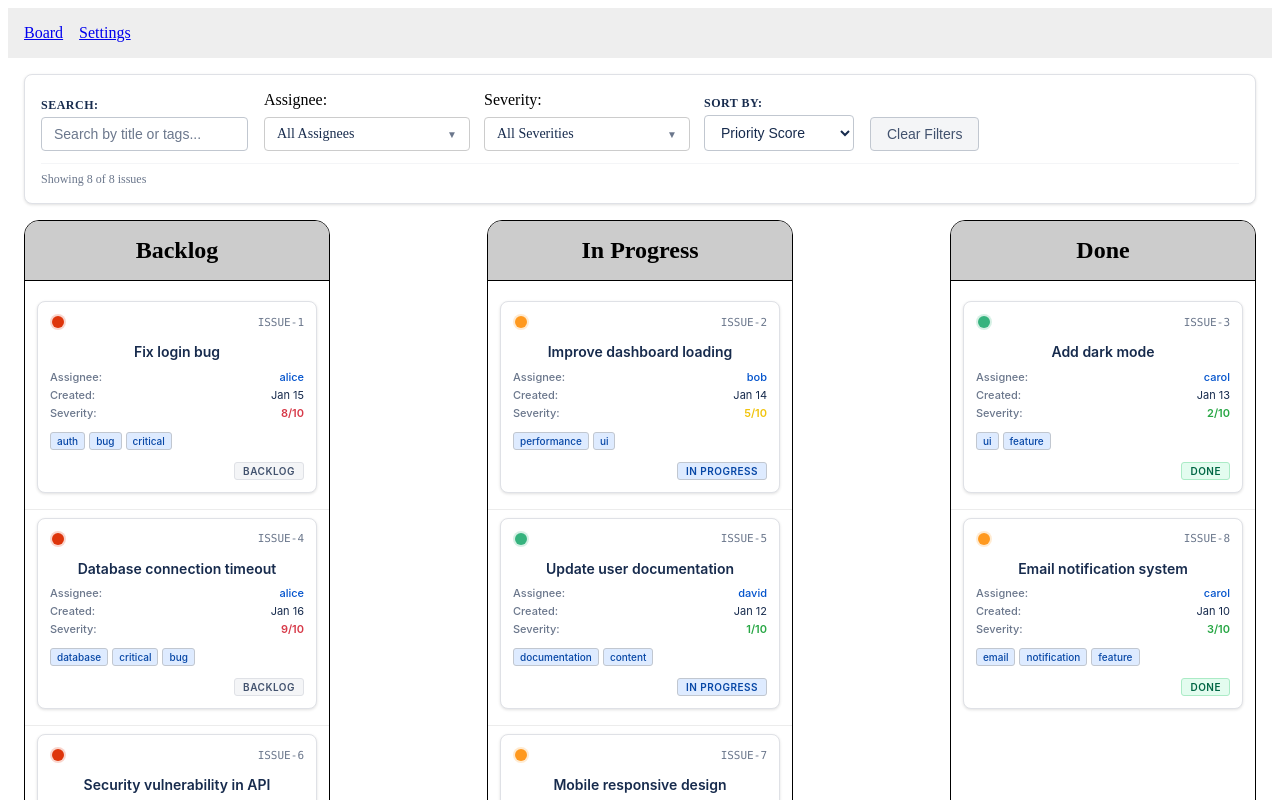
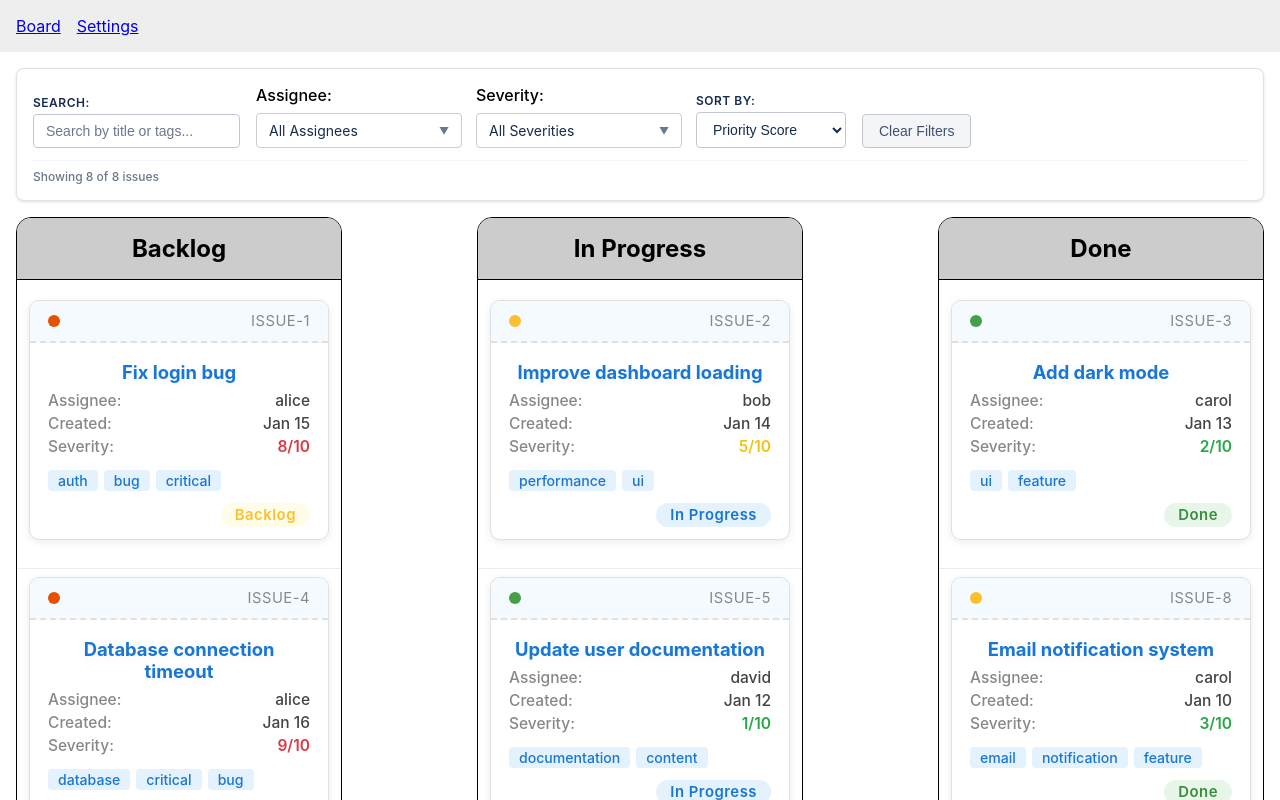
Before and after one commit to Shrikant92Bhatt/react-kanban-report, a React (Create React App) app: page /board in a window 1280 px wide. Shown: the top 800 px of the page. Built offline with nearby package versions, Linux system fonts and the light colour scheme.

Commit message:
click & drag fix added

```diff
--- a/src/components/IssueCard.css
+++ b/src/components/IssueCard.css
@@ -1,245 +1,171 @@
 .issue-card {
-  background-color: #ffffff;
-  border: 1px solid #dfe1e6;
-  border-radius: 8px;
-  box-shadow: 0 1px 3px rgba(0, 0, 0, 0.12);
-  padding: 12px;
-  margin-bottom: 8px;
+  background: #fff;
+  border-radius: 10px;
+  box-shadow: 0 2px 8px rgba(0, 0, 0, 0.08);
+  margin-bottom: 20px;
+  border: 1px solid #e0e0e0;
+  overflow: hidden;
+  padding: 0;
   display: flex;
   flex-direction: column;
-  gap: 8px;
-  transition: all 0.2s ease;
-  cursor: grab;
-  font-family: -apple-system, BlinkMacSystemFont, 'Segoe UI', 'Roboto', 'Oxygen', 'Ubuntu', 'Cantarell', sans-serif;
-  min-height: 120px;
-  width: 280px;
-  max-width: 280px;
+  min-height: 140px;
+  width: 300px;
+  max-width: 100%;
   box-sizing: border-box;
   user-select: none;
-  touch-action: none;
+  transition: box-shadow 0.2s, transform 0.2s;
+  align-items: stretch;
+  justify-content: flex-start;
+  cursor: default;
 }
 
-.issue-card:active {
-  cursor: grabbing;
+.issue-card.dragging {
+  box-shadow: 0 8px 24px rgba(25, 118, 210, 0.18);
+  transform: scale(1.03);
+  opacity: 0.85;
 }
 
 .issue-card:hover {
-  box-shadow: 0 4px 12px rgba(0, 0, 0, 0.15);
-  border-color: #c1c7d0;
-  transform: translateY(-1px);
-}
-
-.issue-card.dragging {
-  opacity: 0.5;
-  transform: rotate(5deg);
-  box-shadow: 0 8px 25px rgba(0, 0, 0, 0.2);
+  box-shadow: 0 4px 16px rgba(25, 118, 210, 0.14);
 }
 
 .card-header {
   display: flex;
-  justify-content: space-between;
   align-items: center;
-  margin-bottom: 4px;
+  gap: 10px;
+  padding: 10px 18px;
+  border-bottom: 2px dashed #90caf9;
+  background: #f5faff;
+  cursor: grab;
+  user-select: none;
+  transition: background 0.2s, border-color 0.2s;
+}
+
+.card-header:active {
+  cursor: grabbing;
+  background: #e3f2fd;
+  border-bottom: 2px dashed #1976d2;
+}
+
+.issue-card:not(:hover) .card-header {
+  border-bottom: 2px dashed #e0e0e0;
 }
 
 .priority-indicator {
-  position: relative;
-  width: 16px;
-  height: 16px;
-  display: flex;
-  align-items: center;
-  justify-content: center;
+  margin-right: 8px;
 }
 
 .priority-dot {
+  display: inline-block;
   width: 12px;
   height: 12px;
   border-radius: 50%;
-  background-color: #c1c7d0;
-  transition: all 0.2s ease;
+  background: #1976d2;
 }
 
-.priority-indicator[data-priority="high"] .priority-dot {
-  background-color: #de350b;
-  box-shadow: 0 0 0 2px rgba(222, 53, 11, 0.2);
+.priority-indicator[data-priority="low"] .priority-dot    { background: #43a047; } /* Green */
+.priority-indicator[data-priority="medium"] .priority-dot { background: #fbc02d; } /* Yellow */
+.priority-indicator[data-priority="high"] .priority-dot   { background: #e65100; } /* Orange */
+.priority-indicator[data-priority="critical"] .priority-dot { background: #d32f2f; } /* Red */
+
+.issue-id {
+  font-size: 0.92rem;
+  color: #888;
+  margin-left: auto;
+  letter-spacing: 0.5px;
 }
 
-.priority-indicator[data-priority="medium"] .priority-dot {
-  background-color: #ff991f;
-  box-shadow: 0 0 0 2px rgba(255, 153, 31, 0.2);
+.issue-title-link {
+  font-size: 1.15rem;
+  font-weight: bold;
+  color: #1976d2;
+  margin: 18px 18px 8px 18px;
+  transition: text-shadow 0.2s, color 0.2s;
+  text-shadow: 0 2px 8px rgba(25, 118, 210, 0.08);
+  outline: none;
+  cursor: pointer;
+  text-align: center;
+  word-break: break-word;
 }
 
-.priority-indicator[data-priority="low"] .priority-dot {
-  background-color: #36b37e;
-  box-shadow: 0 0 0 2px rgba(54, 179, 126, 0.2);
-}
-
-.priority-indicator:hover .priority-dot {
-  transform: scale(1.2);
-}
-
-.issue-id {
-  font-size: 11px;
-  color: #6b778c;
-  font-weight: 500;
-  font-family: 'SF Mono', Monaco, 'Cascadia Code', 'Roboto Mono', Consolas, 'Courier New', monospace;
-}
-
-.issue-card.dragging {
-  opacity: 0.5;
-  transform: rotate(5deg);
-  box-shadow: 0 8px 25px rgba(0, 0, 0, 0.2);
-}
-
-/* Card Header */
-.card-header {
-  display: flex;
-  justify-content: space-between;
-  align-items: center;
-  margin-bottom: 4px;
-}
-
-.priority-indicator {
-  position: relative;
-  width: 16px;
-  height: 16px;
-  display: flex;
-  align-items: center;
-  justify-content: center;
-}
-
-.priority-dot {
-  width: 12px;
-  height: 12px;
-  border-radius: 50%;
-  background-color: #c1c7d0;
-  transition: all 0.2s ease;
-}
-
-/* Priority colors using data attributes */
-.priority-indicator[data-priority="high"] .priority-dot {
-  background-color: #de350b;
-  box-shadow: 0 0 0 2px rgba(222, 53, 11, 0.2);
-}
-
-.priority-indicator[data-priority="medium"] .priority-dot {
-  background-color: #ff991f;
-  box-shadow: 0 0 0 2px rgba(255, 153, 31, 0.2);
-}
-
-.priority-indicator[data-priority="low"] .priority-dot {
-  background-color: #36b37e;
-  box-shadow: 0 0 0 2px rgba(54, 179, 126, 0.2);
-}
-
-/* Hover effects for priority indicators */
-.priority-indicator:hover .priority-dot {
-  transform: scale(1.2);
-}
-
-.issue-id {
-  font-size: 11px;
-  color: #6b778c;
-  font-weight: 500;
-  font-family: 'SF Mono', Monaco, 'Cascadia Code', 'Roboto Mono', Consolas, 'Courier New', monospace;
-}
-
-/* Title */
-.issue-card .title {
-  font-weight: 600;
-  font-size: 14px;
-  color: #172b4d;
-  margin: 0;
-  line-height: 1.4;
-  display: -webkit-box;
-  -webkit-line-clamp: 2;
-  -webkit-box-orient: vertical;
-  overflow: hidden;
-  word-break: break-word;
-  max-width: 100%;
+.issue-title-link:hover,
+.issue-title-link:focus {
+  color: #0d47a1;
+  text-decoration: underline;
+  text-shadow: 0 4px 16px rgba(25, 118, 210, 0.16);
 }
 
 .meta-info {
   display: flex;
   flex-direction: column;
   gap: 4px;
-  margin-top: auto;
+  padding: 0 18px 8px 18px;
 }
 
 .meta-row {
   display: flex;
   justify-content: space-between;
-  align-items: center;
-  font-size: 11px;
+  font-size: 0.97rem;
+  color: #444;
 }
 
 .meta-label {
-  color: #6b778c;
   font-weight: 500;
+  color: #888;
 }
 
 .meta-value {
-  color: #172b4d;
-  font-weight: 400;
-}
-
-.meta-value.assignee {
-  color: #0052cc;
   font-weight: 500;
 }
 
 .tags-container {
+  padding: 0 18px 8px 18px;
+  margin-top: 6px;
   display: flex;
-  gap: 4px;
   flex-wrap: wrap;
-  margin-top: 4px;
+  gap: 6px;
 }
 
-.issue-card .tag {
-  background-color: #deebff;
-  color: #0747a6;
-  border-radius: 3px;
-  padding: 2px 6px;
-  font-size: 10px;
+.tag {
+  background: #e3f2fd;
+  color: #1976d2;
+  border-radius: 4px;
+  padding: 2px 10px;
+  font-size: 0.88rem;
   font-weight: 500;
-  white-space: nowrap;
-  border: 1px solid #c1c7d0;
-  max-width: 100%;
-  overflow: hidden;
-  text-overflow: ellipsis;
 }
 
 .status-indicator {
+  padding: 0 18px 12px 18px;
+  margin-top: 4px;
   display: flex;
   justify-content: flex-end;
-  margin-top: 4px;
 }
 
 .status-badge {
-  padding: 2px 8px;
-  border-radius: 3px;
-  font-size: 10px;
+  display: inline-block;
+  padding: 3px 14px;
+  border-radius: 12px;
+  font-size: 0.93rem;
+  background: #e0e0e0;
+  color: #333;
   font-weight: 600;
-  text-transform: uppercase;
   letter-spacing: 0.5px;
 }
 
 .status-backlog {
-  background-color: #f4f5f7;
-  color: #42526e;
-  border: 1px solid #dfe1e6;
+  background: #fffde7;
+  color: #fbc02d;
 }
 
 .status-in-progress {
-  background-color: #deebff;
-  color: #0747a6;
-  border: 1px solid #c1c7d0;
+  background: #e3f2fd;
+  color: #1976d2;
 }
 
 .status-done {
-  background-color: #e3fcef;
-  color: #006644;
-  border: 1px solid #abebc6;
+  background: #e8f5e9;
+  color: #388e3c;
 }
 
 .severity-critical {
@@ -262,26 +188,31 @@
   font-weight: 600;
 }
 
+/* Responsive */
 @media (max-width: 768px) {
   .issue-card {
-    padding: 10px;
-    gap: 6px;
-    width: 260px;
-    max-width: 260px;
+    width: 98vw;
+    max-width: 98vw;
+    min-width: 0;
+    padding: 0;
   }
-
-  .issue-card .title {
-    font-size: 13px;
+  .issue-title-link {
+    font-size: 1rem;
+    margin: 14px 10px 6px 10px;
   }
-
-  .meta-row {
-    font-size: 10px;
+  .meta-info, .tags-container, .status-indicator {
+    padding-left: 10px;
+    padding-right: 10px;
   }
 }
 
 @media (max-width: 480px) {
   .issue-card {
-    width: 240px;
-    max-width: 240px;
+    width: 100vw;
+    max-width: 100vw;
+    min-width: 0;
+  }
+  .issue-title-link {
+    font-size: 0.98rem;
   }
 }
--- a/src/components/IssueCard.tsx
+++ b/src/components/IssueCard.tsx
@@ -1,17 +1,17 @@
-import React from 'react'
+import React, { useRef } from 'react'
 import { useDraggable } from '@dnd-kit/core';
 import { CSS } from '@dnd-kit/utilities';
+import { useNavigate } from 'react-router-dom';
 import { Issue } from '../types'
 import "./IssueCard.css";
 
 type IssueCardProps = Issue
 
 const IssueCard = ({title, assignee, createdAt, priority, severity, status, tags, id}: IssueCardProps) => {
+    const navigate = useNavigate();
     const {attributes, listeners, setNodeRef, transform, isDragging} = useDraggable({
         id: id,
-        data: {
-            issue: {title, assignee, createdAt, priority, severity, status, tags, id}
-        }
+        data: { issue: {title, assignee, createdAt, priority, severity, status, tags, id} },
     });
 
     const getSeverityColor = (severity: number) => {
@@ -30,22 +30,74 @@ const IssueCard = ({title, assignee, createdAt, priority, severity, status, tags
         opacity: isDragging ? 0.5 : 1,
     };
 
+    const dragStarted = useRef(false);
+    const pointerDownPos = useRef<{x:number, y:number} | null>(null);
+    const DRAG_THRESHOLD = 5;
+
+    const handlePointerDown = (event: React.PointerEvent) => {
+        dragStarted.current = false;
+        pointerDownPos.current = { x: event.clientX, y: event.clientY };
+    };
+
+    const handlePointerMove = (event: React.PointerEvent) => {
+        if (!pointerDownPos.current) return;
+        const dx = Math.abs(event.clientX - pointerDownPos.current.x);
+        const dy = Math.abs(event.clientY - pointerDownPos.current.y);
+        if (dx > DRAG_THRESHOLD || dy > DRAG_THRESHOLD) {
+            dragStarted.current = true;
+        }
+    };
+
+    const handleClick = () => {
+        if (!dragStarted.current) {
+            navigate(`/issue/${id}`);
+        }
+    };
+
     return (
         <div
             ref={setNodeRef}
+            className={`issue-card ${isDragging ? 'dragging' : ''}`}
             style={style}
-            {...listeners}
-            {...attributes}
-            className={`issue-card ${isDragging ? 'dragging' : ''}`}
+            onPointerDown={handlePointerDown}
+            onPointerMove={handlePointerMove}
+            onClick={handleClick}
         >
-            <div className="card-header">
+            {/* Make header draggable by spreading listeners and attributes here */}
+            <div
+                className="card-header"
+                {...listeners}
+                {...attributes}
+                style={{ cursor: 'grab' }}
+                onPointerDown={(e) => {
+                    handlePointerDown(e);
+                    listeners?.onPointerDown?.(e);
+                }}
+            >
                 <div className="priority-indicator" data-priority={priority}>
                     <span className="priority-dot"></span>
                 </div>
                 <div className="issue-id">ISSUE-{id}</div>
             </div>
 
-            <h6 className="title">{title}</h6>
+            {/* Rest of the card is clickable but not draggable */}
+            <h6
+                className="title issue-title-link"
+                onClick={(e) => {
+                    e.stopPropagation();
+                    navigate(`/issue/${id}`);
+                }}
+                tabIndex={0}
+                onKeyDown={e => {
+                    if (e.key === "Enter" || e.key === " ") {
+                        e.stopPropagation();
+                        navigate(`/issue/${id}`);
+                    }
+                }}
+                style={{ cursor: "pointer" }}
+            >
+                {title}
+            </h6>
 
             <div className="meta-info">
                 <div className="meta-row">
--- a/src/index.css
+++ b/src/index.css
@@ -1,3 +1,9 @@
+body{
+  margin: 0;
+  padding: 0;
+  font-size: 16px;
+  font-family: -apple-system, BlinkMacSystemFont, 'Segoe UI', 'Roboto', 'Oxygen', 'Ubuntu', 'Cantarell', sans-serif;
+}
 .board-container {
   display: flex;
     justify-content: space-between;
```
